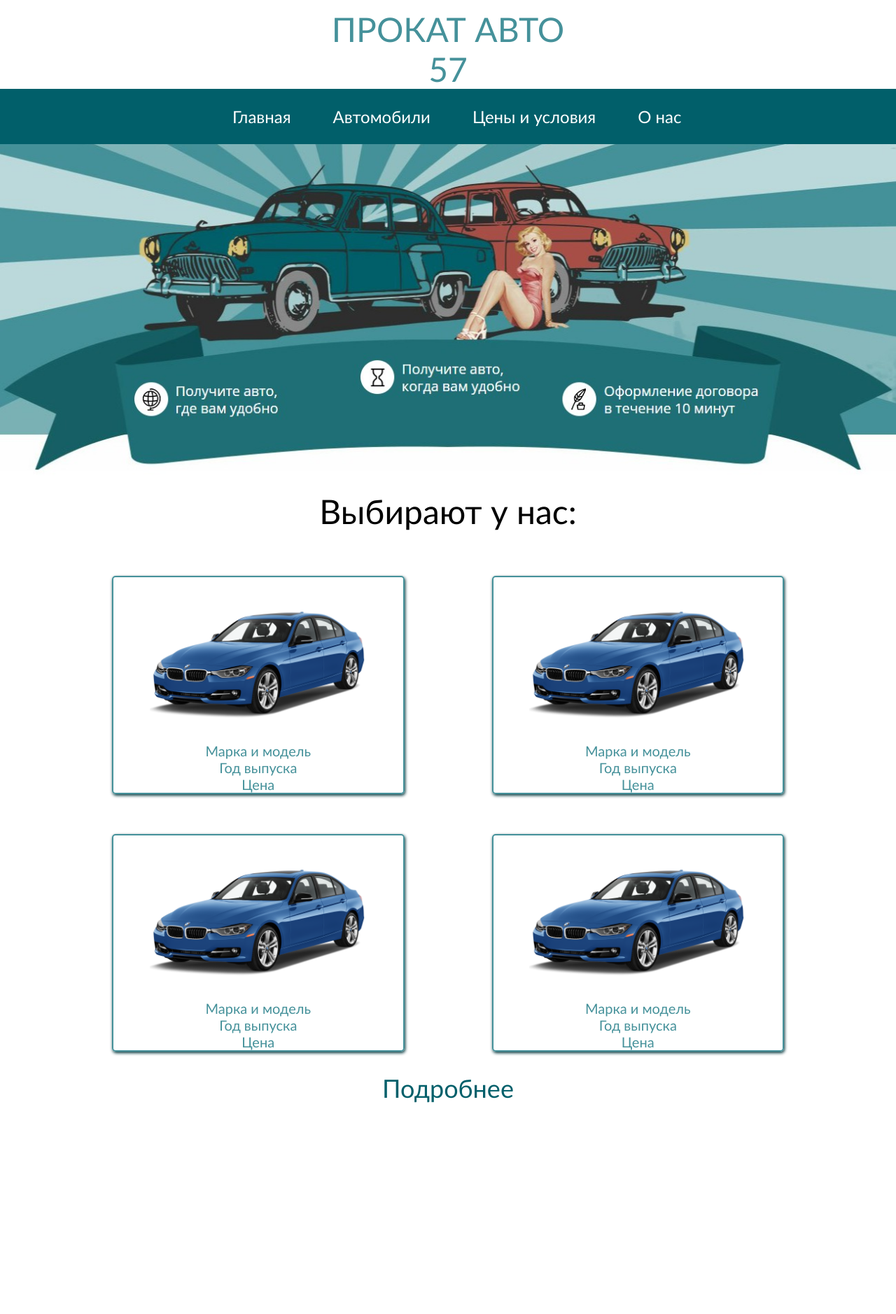
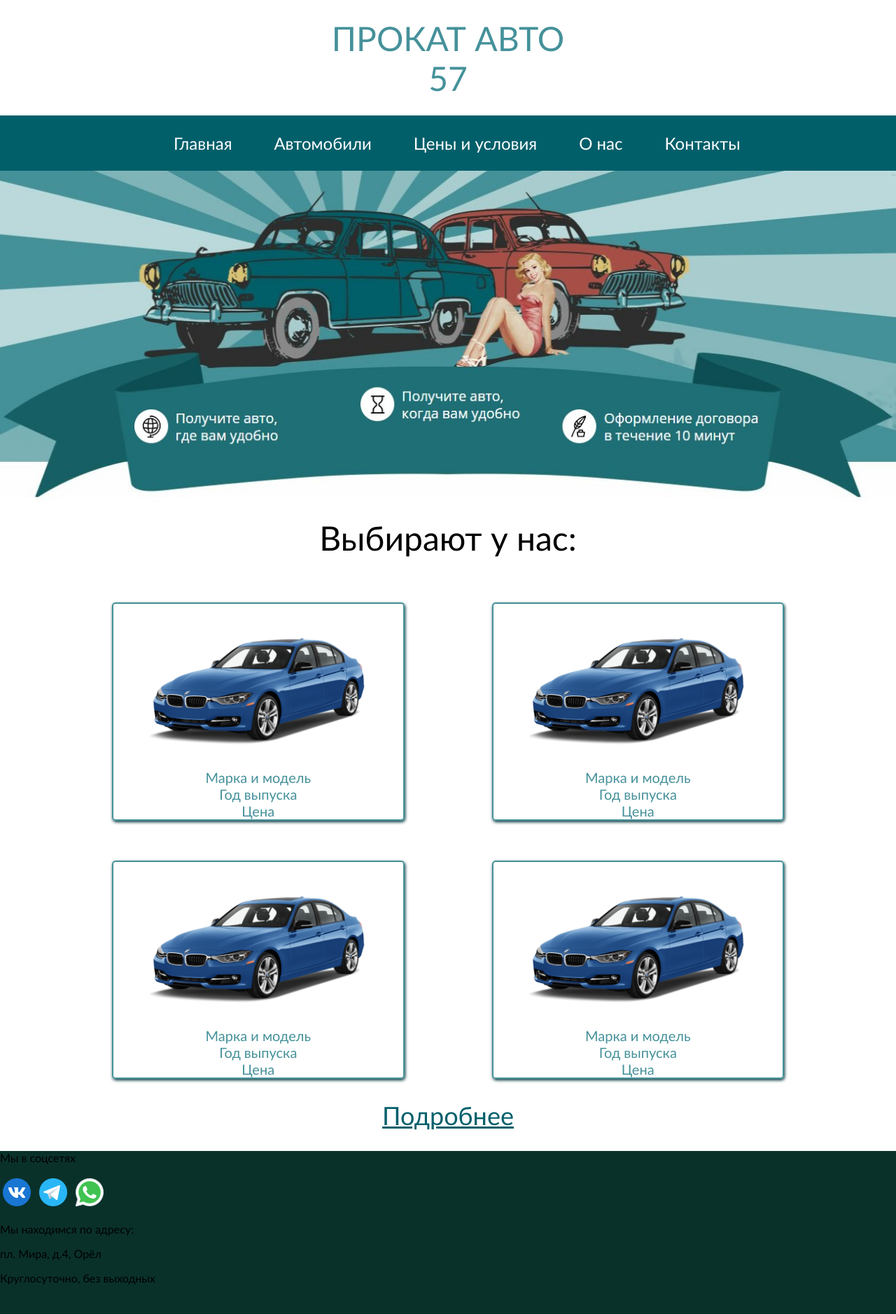
Before and after one commit to jej234/study, a PHP site: page /main.html in a window 1280 px wide. Shown: the whole page at 70% size. Before the commit the page ends 1576 px from the top, so only its background shows below. Run offline with PHP 8.4, Linux system fonts and the light colour scheme.

Commit message:
доделал ссылку "подробнее", разметил footer

```diff
--- a/rent_car/css/style.css
+++ b/rent_car/css/style.css
@@ -14,7 +14,6 @@ h1 {
     color: black;
 }
 
-
 #container {
     width: 100%;
     height: auto;
@@ -25,12 +24,13 @@ h1 {
     background-color: white;
     width: 100%;
     margin-bottom: 0%;
+    max-height: 216px;
 }
 
 .text-header {
     font-size: 3em;
     text-align: center;
-    padding-top: 1%;
+    padding: 2% 0;
 }
 
 #navigation {
@@ -59,19 +59,6 @@ h1 {
     background-color: #01353b;
     color: gray;
 }
-
-/*
-#navigation
-#navigation ul li a {
-    color: white;
-
-    font-size: 24pt;
-    text-decoration: none;
-}
-
-#navigation ul li a:hover {
-    color: gray;
-} */
 
 .menu {
     background-color: gray;
@@ -151,10 +138,14 @@ h1 {
     display: block;
     color: #015F6A;
     font-size: 1.5em;
+    text-decoration: underline;
+    margin: 25px auto;
+    text-align: center;
+}
+
+.more a:hover {
+    color: gray;
     text-decoration: none;
-    margin: 25px auto;
-    width: 18%;
-    text-align: center;
 }
 
 .more h2 {
@@ -178,10 +169,9 @@ p {
 
 
 .footer {
-
+    background-color: #09312A;
     bottom: 0;
     width: 100%;
-    min-height: 8rem;
+    min-height: 233px;
     clear: both;
-
 }
--- a/rent_car/main.html
+++ b/rent_car/main.html
@@ -20,6 +20,7 @@
                 <li><a href = "#">Автомобили</a></li>
                 <li><a href = "#">Цены и условия</a></li>
                 <li><a href = "#">О нас</a></li>
+                <li><a href = "#">Контакты</a></li>
             </ul>
         </div>
 
@@ -92,13 +93,30 @@
 
             <div class="more">
                 <a href = "#">
+
                     <h2>Подробнее</h2>
+
                 </a>
             </div>
             </div>
 
         <div class="footer">
+            <div class="socials">
+                <p>Мы в соцсетях</p>
+                <div class="block-socials">
+                    <a href="#"><img src="resources/icons8-vk-circled-48.png"></a>
+                    <a href="#"><img src="resources/icons8-telegram-app-48.png"></a>
+                    <a href="#"><img src="resources/icons8-whatsapp-48.png"></a>
+                </div>
+            </div>
+            <div class="address">
+                <p>Мы находимся по адресу:</p>
+                <p>пл. Мира, д.4, Орёл</p>
+                <p>Круглосуточно, без выходных</p>
+            </div>
+            <div class="requisites">
 
+            </div>
         </div>
     </div>
 
```
Also changed, not shown: rent_car/resources/icons8-telegram-app-48.png (added), rent_car/resources/icons8-vk-circled-48.png (added), rent_car/resources/icons8-whatsapp-48.png (added).
